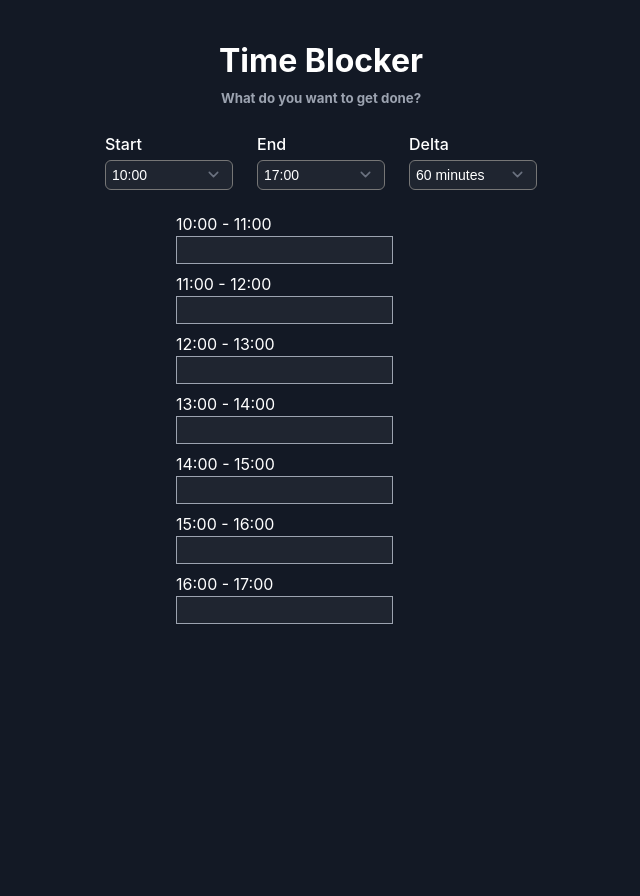
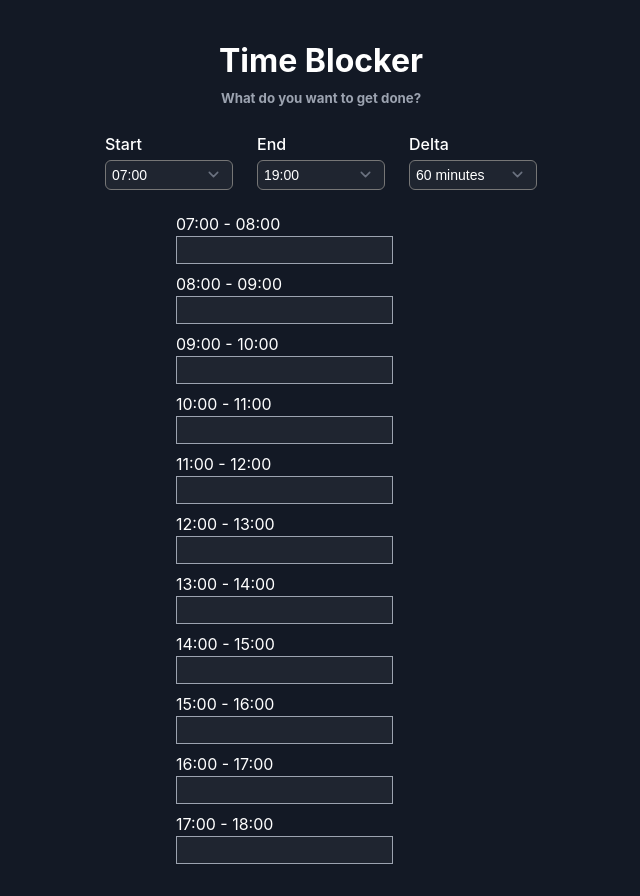
Before and after one commit to joshestein/time_blocker, a SvelteKit app: page / in a window 1280 px wide. Shown: the whole page, without its empty margins (319-959 px from the left). Before the commit the page ends 832 px from the top, so only its background shows below. Built offline with nearby package versions, Linux system fonts and the light colour scheme.

Commit message:
Read/write to local storage

```diff
--- a/src/routes/+page.svelte
+++ b/src/routes/+page.svelte
@@ -1,54 +1,58 @@
 <script lang="ts">
 	import FormRow from './form-row.svelte';
 	import Settings from './settings.svelte';
+	import { onDestroy } from 'svelte';
+	import { localStore } from '../localStorage';
 
-	const getItemFromLocalStorage = (key: string, fallback: number) => {
-		if (browser) console.log(key, localStorage.getItem(key));
-		return browser ? localStorage.getItem(key) ?? fallback : fallback;
-	}
+	let startHour: number;
+	let endHour: number;
+	let timeDelta: number;
 
-	// const [defaultStartHour, defaultEndTime] = getDefaultHours();
-	// const storedStart = getItemFromLocalStorage('startHour', defaultStartHour);
-	// let startHour = typeof storedStart === 'string' ? Number(storedStart) : storedStart;
-	let startHour = 10;
-	let endHour = 17;
+	let startStore = localStore('startHour', 7);
+	const startUnsubscribe = startStore?.subscribe((val) => (startHour = val));
 
-	const defaultTimeDelta = 60;
-	// let storedTimeDelta = browser ? window.localStorage.getItem('timeDelta') ?? defaultTimeDelta : defaultTimeDelta;
-	// let timeDelta = typeof storedTimeDelta === 'string' ? Number(storedTimeDelta) : storedTimeDelta;
-	let timeDelta = defaultTimeDelta;
+	let endStore = localStore('endHour', 19);
+	const endUnsubscribe = endStore?.subscribe((val) => (endHour = val));
 
+	let deltaStore = localStore('delta', 60);
+	const deltaUnsubscribe = deltaStore?.subscribe((val) => (timeDelta = val));
+
+	onDestroy(() => {
+		startUnsubscribe?.();
+		endUnsubscribe?.();
+		deltaUnsubscribe?.();
+	});
 
 	let times: { start: Date; end: Date }[] = [];
 	$: {
+		startStore?.set(startHour);
+		endStore?.set(endHour);
+		deltaStore?.set(timeDelta);
+
 		const currentDate = new Date();
 		currentDate.setHours(startHour, 0, 0);
 		const endDate = new Date();
-		endDate.setHours(endHour, 0, 0);
+		endDate.setHours(endHour - 1, 0, 0);
 
 		times = [];
 		while (currentDate < endDate) {
 			const start = new Date(currentDate);
-			currentDate.setMinutes(currentDate.getMinutes() + timeDelta);
+			currentDate.setMinutes(currentDate.getMinutes() + timeDelta, 0, 0);
 			times.push({ start, end: new Date(currentDate) });
 		}
-	// 	if (browser) {
-	// 		localStorage.setItem('startHour', startHour.toString());
-	// 		localStorage.setItem('endHour', endHour.toString());
-	// 		localStorage.setItem('timeDelta', timeDelta.toString());
-	// 	}
 	}
-
 </script>
 
 <h1>Time Blocker</h1>
 <h5>What do you want to get done?</h5>
+{#if startHour && endHour && timeDelta}
 	<Settings bind:startHour bind:endHour bind:timeDelta />
 	<div id="time-blocks">
 		{#each times as time}
 			<FormRow start={time.start} end={time.end} />
 		{/each}
 	</div>
+{/if}
 
 <style>
 	h1 {
```
Lines whose indentation alone changed are shown as unchanged.
